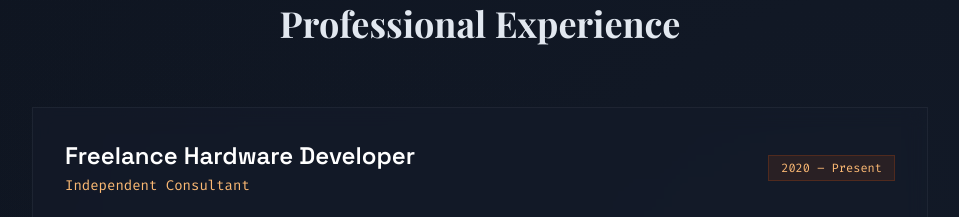
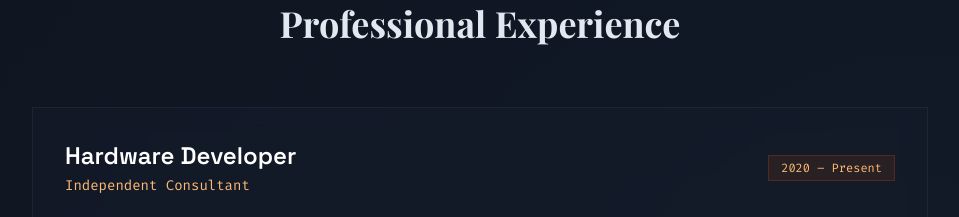
Before and after one commit to Aontrol/aontrol.github.io, a plain HTML site: page index.html in a window 1280 px wide. Shown: the part 1632-1849 px from the top of the page, without its empty margins (160-1119 px from the left). Drawn offline with nearby package versions, Linux system fonts and the light colour scheme; a web font is replaced by a local one.

Commit message:
Update index.html

```diff
--- a/index.html
+++ b/index.html
@@ -239,7 +239,7 @@
             <div class="card-organic p-8">
                 <div class="flex flex-col md:flex-row justify-between items-start md:items-center mb-6">
                     <div>
-                        <h3 class="text-2xl font-bold text-white">Freelance Hardware Developer</h3>
+                        <h3 class="text-2xl font-bold text-white">Hardware Developer</h3>
                         <p class="font-mono text-brand-400 text-sm mt-1">Independent Consultant</p>
                     </div>
                     <span class="font-mono text-xs px-3 py-1 bg-brand-500/10 text-brand-400 border border-brand-500/20 mt-2 md:mt-0">2020 – Present</span>
```
